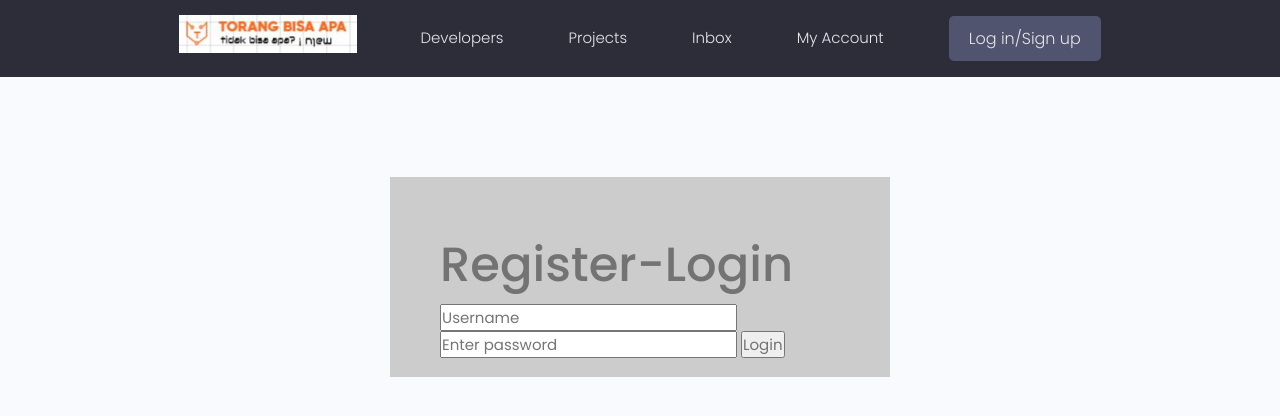
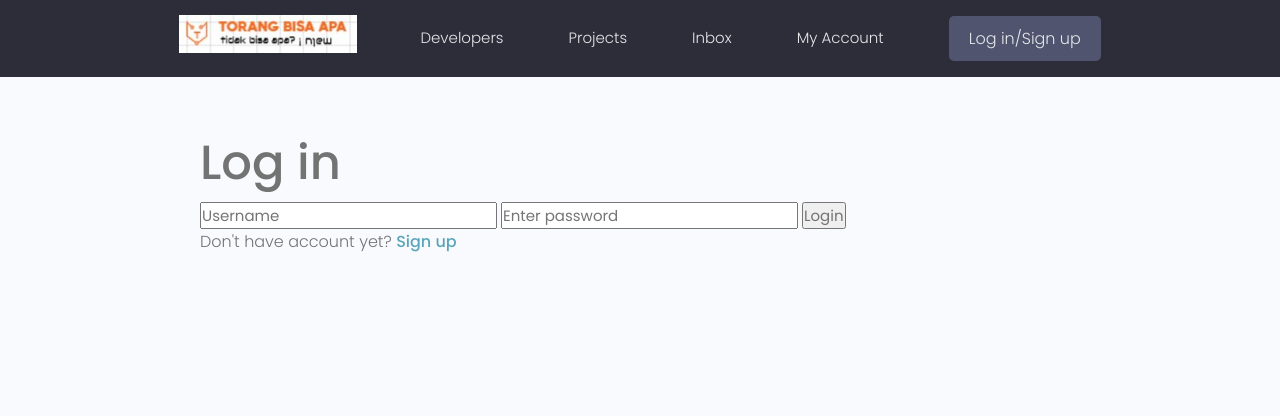
Before and after one commit to gurnitha/2022-django-torang-bisa-apa, a Django app: page /login/ in a window 1280 px wide. Shown: the top 416 px of the page. Run offline with Django 3.2, Linux system fonts and the light colour scheme; some libraries are stand-ins or nearby versions.

Commit message:
23.12 REGISTER Part 2 - Adding conditional pada register_login form

```diff
--- a/users/templates/users/auth/register_login.html
+++ b/users/templates/users/auth/register_login.html
@@ -5,13 +5,25 @@
 
 	{% block content %}
 
-	<div style="width: 500px; height: 200px;
-		margin: 0 auto;
-		background-color: #ccc;
-		margin-top: 100px;
-		padding: 50px;">
+	{% if page == 'register' %}
 
-		<h1>Register-Login</h1>
+	<div style="margin-left: 200px;">
+
+		<h1>Register User</h1>
+
+		<p>Already have account?
+			<a href="{% url 'users:login' %}">Log in</a>
+		</p>
+
+	</div>
+
+	{% else %}
+
+	<br><br>
+
+	<div style="margin-left: 200px;">
+
+		<h1>Log in</h1>
 
 		<form
 			method="POST"
@@ -33,7 +45,13 @@
 				type="submit"
 				name=""
 				value="Login">
+
+			<p>Don't have account yet?
+				<a href="{% url 'users:register' %}">Sign up</a>
+			</p>
 		</form>
 	</div>
 
+	{% endif %}
+
 	{% endblock content %}
```
Also changed, not shown: README.md.
